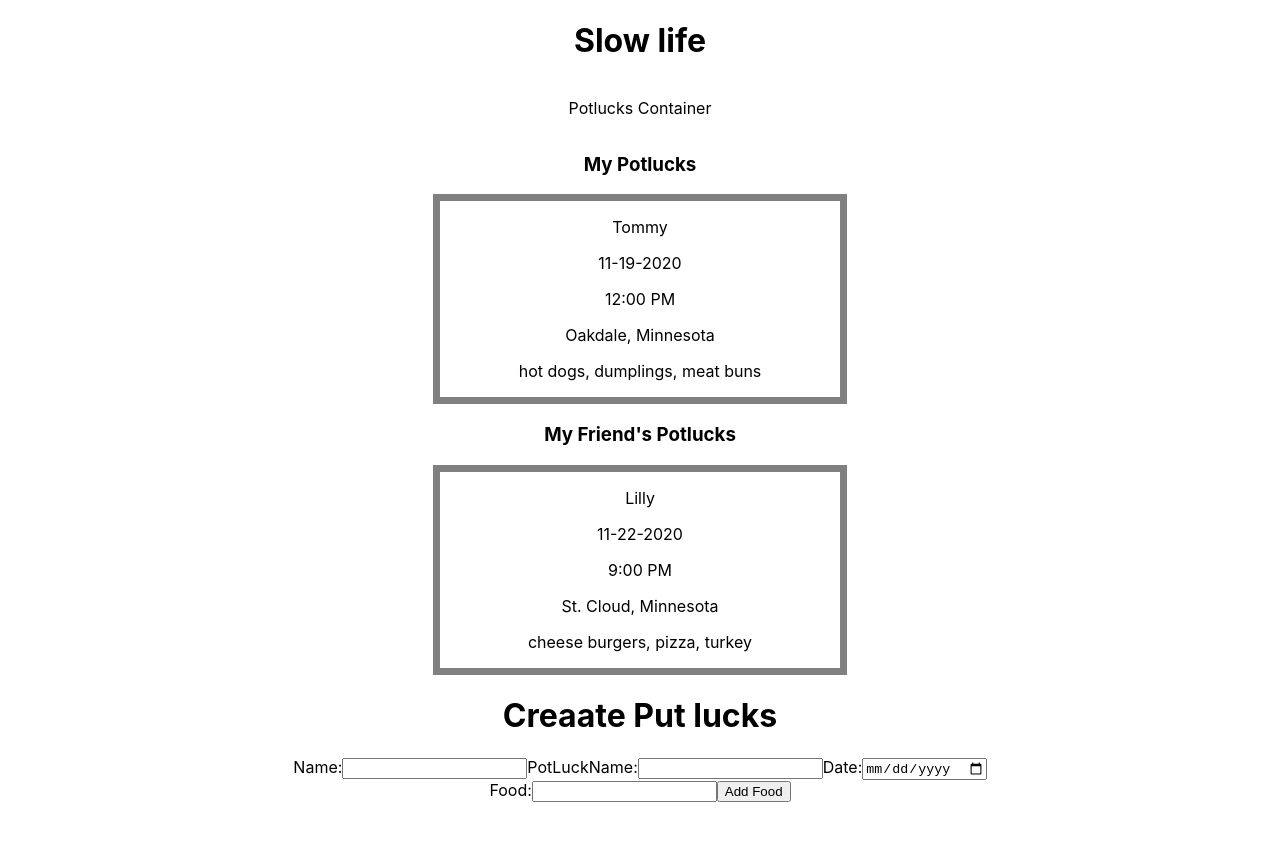
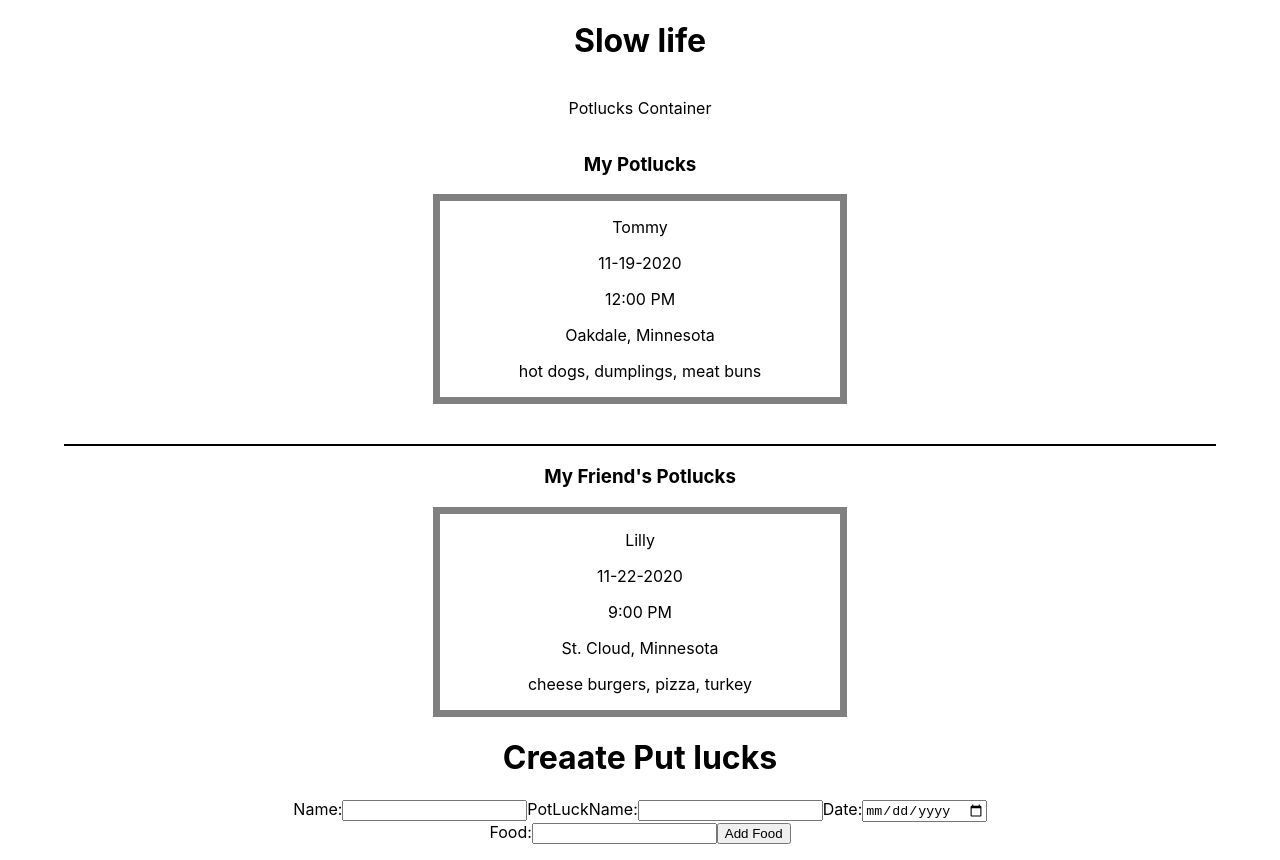
Before and after one commit to Build-Week-Making-Potlucks-Greate-Again/front-end, a React (Create React App) app: page / in a window 1280 px wide. Before the commit the page ends 818 px from the top, so only its background shows below. Built offline with nearby package versions, Linux system fonts and the light colour scheme.

Commit message:
add styling to PotlucksList and PotluckCard

```diff
--- a/src/components/PotlucksList.js
+++ b/src/components/PotlucksList.js
@@ -9,6 +9,17 @@ const MainContainer = styled.div`
     display: flex;
     flex-flow: column wrap;
     align-items: center;
+
+    .separating-line {
+        width:  90vw;
+        padding-bottom: 2.5rem;
+        border-bottom: 2px solid black
+    }
+
+    .container {
+        display: flex;
+        flex-flow: row wrap;
+    }
 `
 
 const dummyData = [{
@@ -43,14 +54,15 @@ const PotlucksList = (props) => {
     return (
         <MainContainer className="potlucks-container">
             <p>Potlucks Container</p>
+            <h3>My Potlucks</h3>
             <div className="my-potlucks container">
-                <h3>My Potlucks</h3>
                 {myPotlucks && (
                     myPotlucks.map(potluck => <PotluckCard key={potluck.user_id+potluck.name} potluckInfo={potluck}/>)
                 )}
             </div>
+            <span className='separating-line'/>
+            <h3>My Friend's Potlucks</h3>
             <div className="guest-potlucks container">
-            <h3>My Friend's Potlucks</h3>
                 {guestPotlucks && (
                     guestPotlucks.map(potluck => <PotluckCard key={potluck.user_id+potluck.name} potluckInfo={potluck}/>)
                 )}
```
